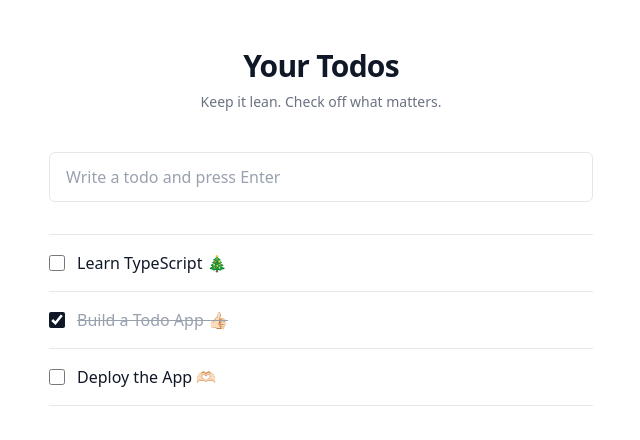
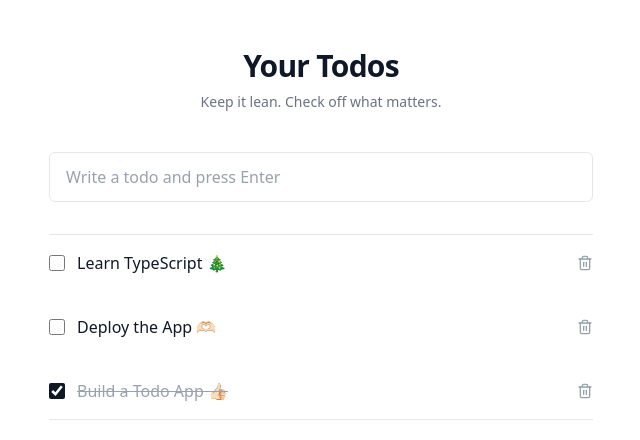
Before and after one commit to sorawitt/todo-app, a React (Vite) app: page / in a window 1280 px wide. Shown: the top 440 px of the page, without its empty margins (319-959 px from the left). Built offline with nearby package versions, Linux system fonts and the light colour scheme.

Commit message:
feat(todos): support delete and grouped view

```diff
--- a/src/App.tsx
+++ b/src/App.tsx
@@ -1,7 +1,7 @@
 import { useState } from "react";
 import AddTodoForm from "./components/AddTodoForm";
-import TodoItem from "./components/TodoItem";
 import { dummyTodos } from "./data/todos";
+import TodoList from "./components/TodoList";
 
 export default function App() {
   const [todos, setTodos] = useState(dummyTodos);
@@ -15,6 +15,10 @@ export default function App() {
   const handleAddTodo = (title: string) => {
     const newTodo = { id: Date.now(), title, completed: false };
     setTodos((prev) => [newTodo, ...prev]);
+  };
+
+  const handleDelete = (id: number) => {
+    setTodos((prev) => prev.filter((todo) => todo.id !== id));
   };
 
   return (
@@ -34,14 +38,11 @@ export default function App() {
 
           {todos.length > 0 ? (
             <ul className="divide-y divide-gray-200 border-y border-gray-200">
-              {todos.map((todo) => (
-                <li key={todo.id} className="py-1">
-                  <TodoItem
-                    todo={todo}
-                    onCompletedChange={handleCompletedChange}
-                  />
-                </li>
-              ))}
+              <TodoList
+                todos={todos}
+                onCompletedChange={handleCompletedChange}
+                onDelete={handleDelete}
+              />
             </ul>
           ) : (
             <p className="text-sm text-gray-500">Nothing on your list yet.</p>
--- a/src/components/TodoItem.tsx
+++ b/src/components/TodoItem.tsx
@@ -1,14 +1,21 @@
+import { Trash2 } from "lucide-react";
 import type { Todo } from "../types/todo";
 
 interface TodoItemProps {
   todo: Todo;
   onCompletedChange: (id: number, completed: boolean) => void;
+  onDelete: (id: number) => void;
 }
 
-export default function TodoItem({ todo, onCompletedChange }: TodoItemProps) {
+export default function TodoItem({
+  todo,
+  onCompletedChange,
+  onDelete,
+}: TodoItemProps) {
   const handleChange = () => onCompletedChange(todo.id, !todo.completed);
 
   return (
+    <div className="flex items-center justify-between">
       <label className="flex items-center gap-3 py-3">
         <input
           type="checkbox"
@@ -26,5 +33,9 @@ export default function TodoItem({ todo, onCompletedChange }: TodoItemProps) {
           {todo.title}
         </span>
       </label>
+      <button type="button" onClick={() => onDelete(todo.id)}>
+        <Trash2 className="size-4 text-gray-400 hover:text-gray-600" />
+      </button>
+    </div>
   );
 }
--- /dev/null
+++ b/src/components/TodoList.tsx
@@ -0,0 +1,31 @@
+import type { Todo } from "../types/todo";
+import TodoItem from "./TodoItem";
+
+interface TodoListProps {
+  todos: Todo[];
+  onCompletedChange: (id: number, completed: boolean) => void;
+  onDelete: (id: number) => void;
+}
+
+export default function TodoList({
+  todos,
+  onCompletedChange,
+  onDelete,
+}: TodoListProps) {
+  const todosSorted = [...todos].sort(
+    (a, b) => Number(a.completed) - Number(b.completed)
+  );
+  return (
+    <div className="space-y-2">
+      {todosSorted.map((todo) => (
+        <li key={todo.id} className="py-1">
+          <TodoItem
+            todo={todo}
+            onCompletedChange={onCompletedChange}
+            onDelete={onDelete}
+          />
+        </li>
+      ))}
+    </div>
+  );
+}
```
Lines whose indentation alone changed are shown as unchanged.
